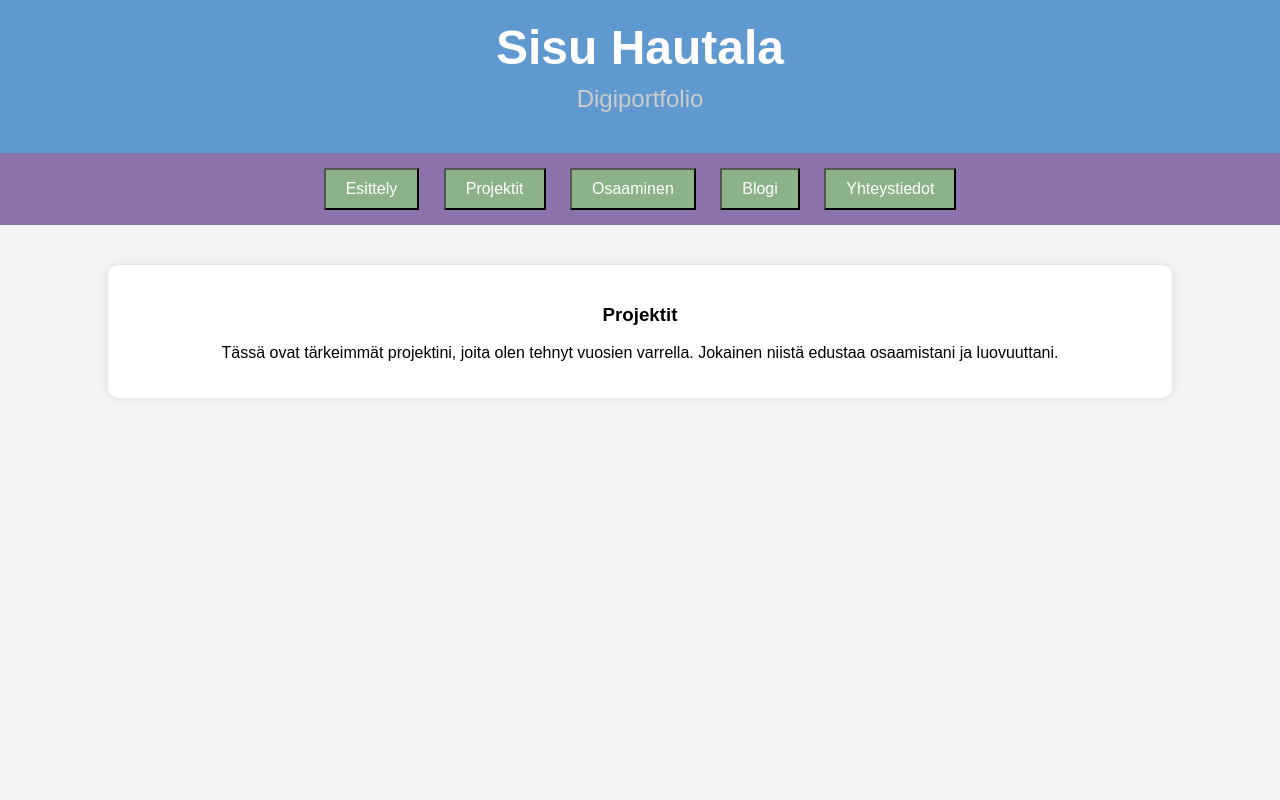
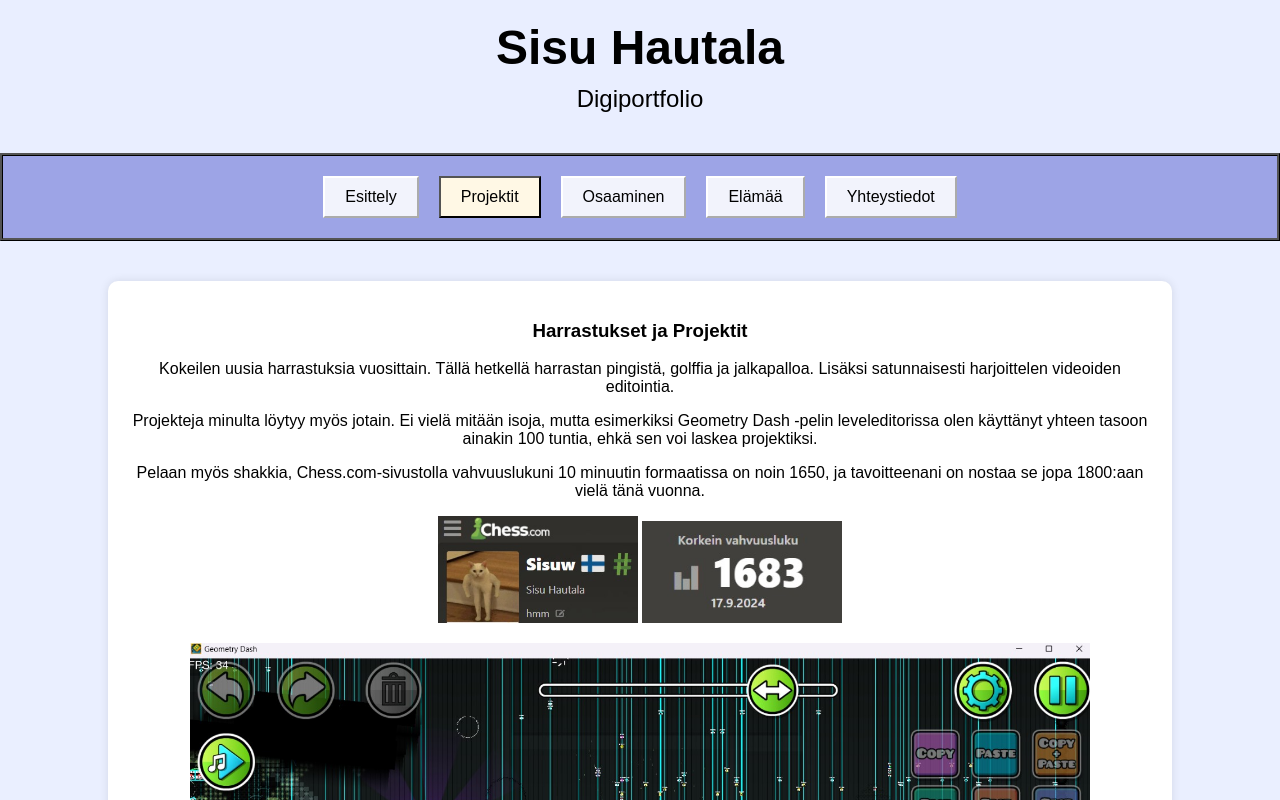
Before and after one commit to bhq629/bhq629.github.io, a plain HTML site: page index.html in a window 1280 px wide. Both pictures are taken after a click on the button "Projektit". Shown: the top 800 px of the page. Drawn offline with Linux system fonts and the light colour scheme.

Commit message:
uusin ver githubiin

```diff
--- a/bhq629.github.io/tyyli.css
+++ /dev/null
@@ -1,85 +0,0 @@
-body {
-    font-family: Arial, sans-serif;
-    margin: 0;
-    padding: 0;
-    background-color: #e9effff2;
-    text-align: center;
-}
-
-header {
-    background-color: #e9effff2;
-    color: #000000;
-    padding: 20px 0;
-    margin-bottom: 0;
-}
-
-header h1 {
-    font-size: 3em;
-    margin: 0;
-}
-
-header h2 {
-    font-size: 1.5em;
-    margin-top: 10px;
-    font-weight: 300;
-    color: #000000;
-}
-
-.menu {
-    margin-top: 0px;
-    background-color: #8c93e1d0;
-    padding: 15px 0;
-    border-style: ridge;
-    border-color: black;
-    display: flex;
-    flex-wrap: wrap;
-    justify-content: center;
-}
-
-.menu button {
-    background-color: #ffffffdd;
-    color: #000000;
-    border: noneround;
-    padding: 10px 20px;
-    margin: 5px 10px;
-    font-size: 1em;
-    cursor: pointer;
-    transition: background-color 0.3s ease;
-    border-color:#ffffff
-}
-
-.menu button:hover {
-    background-color: #fff8e5;
-}
-
-.content {
-    margin-top: 40px;
-    padding: 20px;
-    background-color: #fff;
-    width: 80%;
-    margin: 40px auto;
-    border-radius: 10px;
-    box-shadow: 0px 0px 10px rgba(0, 0, 0, 0.1);
-    display: none; /* Piilotettu aluksi */
-}
-
-.visible {
-    display: block; /* Näytetään kun nappia painetaan */
-}
-
-        /* Style for the active (selected) button */
-        .menu button.active {
-            background-color: #fff8e5;
-            color: black;
-            border-color:#000000
-        }
-
-        /* Hides the non-visible content */
-        .content {
-            display: none;
-        }
-
-        /* Shows the visible content */
-        .visible {
-            display: block;
-        }
--- a/index.html
+++ b/index.html
@@ -4,71 +4,10 @@
     <meta charset="UTF-8">
     <meta name="viewport" content="width=device-width, initial-scale=1.0">
     <title>Sisu Hautala - Digiportfolio</title>
-    <style>
-        body {
-            font-family: Arial, sans-serif;
-            margin: 0;
-            padding: 0;
-            background-color: #f4f4f4;
-            text-align: center;
-        }
 
-        header {
-            background-color: #4488c9d6;
-            color: #fff;
-            padding: 20px 0;
-            margin-bottom: 0;
-        }
+    <!-- Linkki tyylitiedostoon (tyyli.css) -->
+    <link href="tyyli.css" rel="stylesheet" type="text/css">
 
-        header h1 {
-            font-size: 3em;
-            margin: 0;
-        }
-
-        header h2 {
-            font-size: 1.5em;
-            margin-top: 10px;
-            font-weight: 300;
-            color: #ccc;
-        }
-
-        .menu {
-            margin-top: 0px;
-            background-color: #3a0a708c;
-            padding: 15px 0;
-        }
-
-        .menu button {
-            background-color: #8ece7cb3;
-            color: #fff;
-            border: noneround;
-            padding: 10px 20px;
-            margin: 0 10px;
-            font-size: 1em;
-            cursor: pointer;
-            transition: background-color 0.3s ease;
-        }
-
-        .menu button:hover {
-            background-color: #ffffff92;
-        }
-
-        .content {
-            margin-top: 40px;
-            padding: 20px;
-            background-color: #fff;
-            width: 80%;
-            margin: 40px auto;
-            border-radius: 10px;
-            box-shadow: 0px 0px 10px rgba(0, 0, 0, 0.1);
-            display: none; /* Piilotettu aluksi */
-        }
-
-        .visible {
-            display: block; /* Näytetään kun nappia painetaan */
-        }
-
-    </style>
 </head>
 <body>
 
@@ -78,50 +17,94 @@
     </header>
 
     <div class="menu">
-        <button onclick="showContent('content1')">Esittely</button>
-        <button onclick="showContent('content2')">Projektit</button>
-        <button onclick="showContent('content3')">Osaaminen</button>
-        <button onclick="showContent('content4')">Blogi</button>
-        <button onclick="showContent('content5')">Yhteystiedot</button>
+        <button id="btn1" onclick="showContent('content1', this)">Esittely</button>
+        <button id="btn2" onclick="showContent('content2', this)">Projektit</button>
+        <button id="btn3" onclick="showContent('content3', this)">Osaaminen</button>
+        <button id="btn4" onclick="showContent('content4', this)">Elämää</button>
+        <button id="btn5" onclick="showContent('content5', this)">Yhteystiedot</button>
     </div>
 
-    <div id="content1" class="content">
+    <div id="content1" class="content visible">
         <h3>Esittely</h3>
-        <p>Tervetuloa digiportfoliooni! Olen Sisu Hautala, intohimoinen kehittäjä ja ongelmanratkaisija.</p>
+        <p>Tervetuloa digiportfoliooni! Olen Sisu Hautala, kilpailuhenkinen ongelmien valloittaja, ja aktiivinen oppija. </p>
+        <p>Kyhäsin kouluprojektina myös esittelyvideon itsestäni:</p>
+
+        <!-- Linkki videoon -->
+        <p><a href="https://www.youtube.com/watch?v=-14G1kEjSTg" target="_blank">Video CV (Sisu Hautala 20v)</a></p>
+
+        <!-- Upotettu video -->
+        <p>
+            <iframe src="https://www.youtube.com/embed/-14G1kEjSTg"
+                style="width: 100%; max-width: 560px; height: 315px;"
+                frameborder="0" allow="accelerometer; autoplay; clipboard-write; encrypted-media; gyroscope; picture-in-picture"
+                allowfullscreen></iframe>
+        </p>
+
     </div>
 
     <div id="content2" class="content">
-        <h3>Projektit</h3>
-        <p>Tässä ovat tärkeimmät projektini, joita olen tehnyt vuosien varrella. Jokainen niistä edustaa osaamistani ja luovuuttani.</p>
+        <h3>Harrastukset ja Projektit</h3>
+        <p>Kokeilen uusia harrastuksia vuosittain. Tällä hetkellä harrastan pingistä, golffia ja jalkapalloa. Lisäksi satunnaisesti harjoittelen videoiden editointia.</p>
+        <p>Projekteja minulta löytyy myös jotain. Ei vielä mitään isoja, mutta esimerkiksi Geometry Dash -pelin leveleditorissa olen käyttänyt yhteen tasoon ainakin 100 tuntia, ehkä sen voi laskea projektiksi.</p>
+        <p>Pelaan myös shakkia, Chess.com-sivustolla vahvuuslukuni 10 minuutin formaatissa on noin 1650, ja tavoitteenani on nostaa se jopa 1800:aan vielä tänä vuonna.</p>
+    <p><img src="./Kuvatfolio copy 2/chessprofiili.jpg" alt="Shakkiprofiilini Chess.comissa" width="200">
+        <img src="./Kuvatfolio copy 2/chessrating.jpg" alt="Shakkiprofiilini Chess.comissa" width="200"></p>
+    <p><img src="./Kuvatfolio copy 2/geokuva.jpg" alt="leveleditor pic" style="width: 100%; max-width: 900px; height: auto;"></p>
+
     </div>
 
     <div id="content3" class="content">
         <h3>Osaaminen</h3>
-        <p>Osaan muun muassa ohjelmointia, web-kehitystä ja tietokantasuunnittelua. Käytän päivittäin työkaluja, kuten HTML, CSS, JavaScript ja Python.</p>
+        <p>Olen Haaga-Helian opiskelija ja opiskelen työelämässä tarvittavia taitoja. Sisäisiä taitojani ovat nopea oppimiskyky ja kiinnostus uusiin asioihin.</p>
+        <p>Olen kokeillut kymmeniä eri urheilulajeja ja videopelejä. Kaikissa olen muutamien tuntien harjoittelun jälkeen lähes kaikkia muita saman verran harjoitelleita ihmisiä edellä taitotasoni puolesta.</p>
+        <p>Sain myös Mensan nettisivuilla tehtävästä älykkyystestistä muutama vuosi sitten tuloksen 132, voisin tehdä kohta uudestaan.</p>
+
     </div>
 
     <div id="content4" class="content">
-        <h3>Blogi</h3>
-        <p>Kirjoitan blogiini säännöllisesti uusia artikkeleita teknologioista, projekteistani ja oppimisesta. Tervetuloa lukemaan!</p>
+        <h3>Koulutus ja Elämäntilanne</h3>
+        <p>Peruskoulu: Postipuun koulu</p>
+        <p>Yläaste: Leppävaaran koulu</p>
+        <p>Lukio: Etelä-Tapiolan lukio</p>
+        <p>Varastotyö: 6 kuukautta</p>
+        <p>Armeija: Panssarijääkäri, 6 kuukautta</p>
+        <p>Varastotyö: 1 vuosi</p>
+        <p>Ammattikorkeakoulu: Haaga-Helia, nykyinen opiskelija</p>
     </div>
 
     <div id="content5" class="content">
         <h3>Yhteystiedot</h3>
-        <p>Voit ottaa minuun yhteyttä sähköpostilla: sisu.hautala@example.com tai seuraamalla minua sosiaalisessa mediassa.</p>
+        <p>Sähköposti: sisu.hautala@gmail.com</p>
+        <p>Puhelin: 045 257 4457</p>
+        <p><img src="./Kuvatfolio copy 2/pfp24.jpg" alt="Shakkiprofiilini Chess.comissa" width="200"></p>
     </div>
 
     <script>
-        function showContent(contentId) {
+        function showContent(contentId, btn) {
             // Piilota kaikki sisällöt
             var contents = document.querySelectorAll('.content');
             contents.forEach(function(content) {
                 content.classList.remove('visible');
             });
 
-            // Näytä vain valittu sisältö
+            // Näytä valittu sisältö
             var selectedContent = document.getElementById(contentId);
             selectedContent.classList.add('visible');
+
+            // Poista 'active' kaikilta napeilta
+            var buttons = document.querySelectorAll('.menu button');
+            buttons.forEach(function(button) {
+                button.classList.remove('active');
+            });
+
+            // Lisää 'active' luokka valitulle napille
+            btn.classList.add('active');
         }
+
+        // Näytä "Esittely" sisältö ja aseta vastaava nappi aktiiviseksi, kun sivu ladataan
+        window.onload = function() {
+            showContent('content1', document.getElementById('btn1'));
+        };
     </script>
 
 </body>
--- /dev/null
+++ b/tyyli.css
@@ -0,0 +1,85 @@
+body {
+    font-family: Arial, sans-serif;
+    margin: 0;
+    padding: 0;
+    background-color: #e9effff2;
+    text-align: center;
+}
+
+header {
+    background-color: #e9effff2;
+    color: #000000;
+    padding: 20px 0;
+    margin-bottom: 0;
+}
+
+header h1 {
+    font-size: 3em;
+    margin: 0;
+}
+
+header h2 {
+    font-size: 1.5em;
+    margin-top: 10px;
+    font-weight: 300;
+    color: #000000;
+}
+
+.menu {
+    margin-top: 0px;
+    background-color: #8c93e1d0;
+    padding: 15px 0;
+    border-style: ridge;
+    border-color: black;
+    display: flex;
+    flex-wrap: wrap;
+    justify-content: center;
+}
+
+.menu button {
+    background-color: #ffffffdd;
+    color: #000000;
+    border: noneround;
+    padding: 10px 20px;
+    margin: 5px 10px;
+    font-size: 1em;
+    cursor: pointer;
+    transition: background-color 0.3s ease;
+    border-color:#ffffff
+}
+
+.menu button:hover {
+    background-color: #fff8e5;
+}
+
+.content {
+    margin-top: 40px;
+    padding: 20px;
+    background-color: #fff;
+    width: 80%;
+    margin: 40px auto;
+    border-radius: 10px;
+    box-shadow: 0px 0px 10px rgba(0, 0, 0, 0.1);
+    display: none; /* Piilotettu aluksi */
+}
+
+.visible {
+    display: block; /* Näytetään kun nappia painetaan */
+}
+
+        /* Style for the active (selected) button */
+        .menu button.active {
+            background-color: #fff8e5;
+            color: black;
+            border-color:#000000
+        }
+
+        /* Hides the non-visible content */
+        .content {
+            display: none;
+        }
+
+        /* Shows the visible content */
+        .visible {
+            display: block;
+        }
```
Also changed, not shown: Koodia_A/index.html (deleted, +0 -22 lines), bhq629.github.io/index.html (deleted, +0 -111 lines), Koodia_A/tekstit.txt (deleted), Koodia_A/tyyli.css (deleted), Kuvatfolio copy 2/chessprofiili.jpg (renamed from Kuvatfolio/chessprofiili.jpg), Kuvatfolio copy 2/chessrating.jpg (renamed from Kuvatfolio/chessrating.jpg), Kuvatfolio copy 2/geokuva.jpg (renamed from Kuvatfolio/geokuva.jpg), Kuvatfolio copy 2/pfp24.jpg (renamed from Kuvatfolio/pfp24.jpg), bhq629.github.io/Kuvatfolio/chessprofiili.jpg (deleted), bhq629.github.io/Kuvatfolio/chessrating.jpg (deleted), bhq629.github.io/Kuvatfolio/geokuva.jpg (deleted), bhq629.github.io/Kuvatfolio/pfp24.jpg (deleted), bhq629.github.io/tekstit.txt (deleted).
